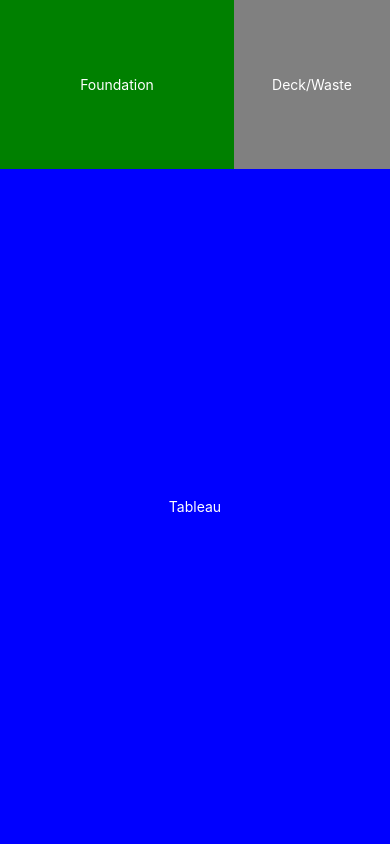
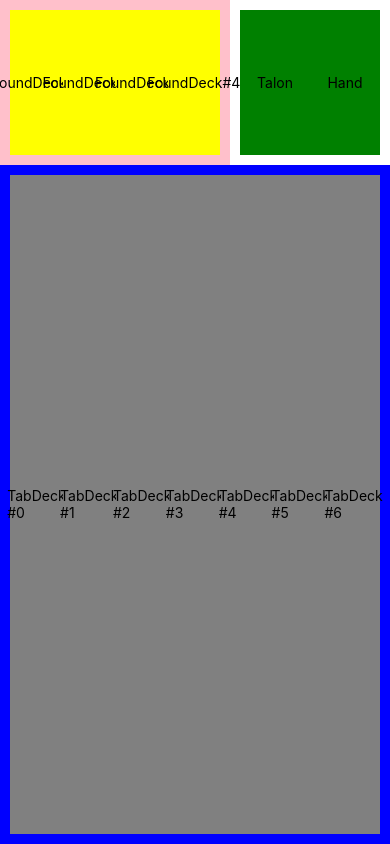
Before and after one commit to Esquared722/SolitaireApp, a React Native app: screen / in a window 390 px wide. Built offline with nearby package versions, Linux system fonts and the light colour scheme.

Commit message:
More layout drafting, have to start implementing images

```diff
--- a/App.js
+++ b/App.js
@@ -6,14 +6,24 @@ export default function App() {
     <View style={styles.container}>
       <View style={styles.top}>
         <View style={styles.foundation}>
-          <Text style={{color: 'white'}}>Foundation</Text>
+          <View style={styles.foundChild}><Text>FoundDeck#1</Text></View>
+          <View style={styles.foundChild}><Text>FoundDeck#2</Text></View>
+          <View style={styles.foundChild}><Text>FoundDeck#3</Text></View>
+          <View style={styles.foundChild}><Text>FoundDeck#4</Text></View>
         </View>
         <View style={styles.deck}>
-          <Text style={{color: 'white'}}>Deck/Waste</Text>
+          <View style={styles.deckChild}><Text>Talon</Text></View>
+          <View style={styles.deckChild}><Text>Hand</Text></View>
         </View>
       </View>
-      <View style={styles.bottom}>
-        <Text style={{color: 'white'}}>Tableau</Text>
+      <View style={styles.tableau}>
+        <View style={styles.tabChild}><Text>TabDeck #0</Text></View>
+        <View style={styles.tabChild}><Text>TabDeck #1</Text></View>
+        <View style={styles.tabChild}><Text>TabDeck #2</Text></View>
+        <View style={styles.tabChild}><Text>TabDeck #3</Text></View>
+        <View style={styles.tabChild}><Text>TabDeck #4</Text></View>
+        <View style={styles.tabChild}><Text>TabDeck #5</Text></View>
+        <View style={styles.tabChild}><Text>TabDeck #6</Text></View>
       </View>
     </View>
   );
@@ -27,21 +37,39 @@ const styles = StyleSheet.create({
     flex: 2,
     flexDirection: 'row'
   },
-  bottom: {
+  tableau: {
     flex: 8,
+    flexDirection: 'row',
     backgroundColor: 'blue',
+    padding: 10
+  },
+  tabChild: {
+    flex: 1,
+    backgroundColor: 'grey',
     alignItems: 'center',
-    justifyContent: 'center'
+    justifyContent: 'center',
+    padding: 5
   },
   foundation: {
     flex: 6,
-    backgroundColor: 'green',
+    flexDirection: 'row',
+    padding: 10,
+    backgroundColor: 'pink'
+  },
+  foundChild: {
+    flex: 1,
+    backgroundColor: 'yellow',
     alignItems: 'center',
     justifyContent: 'center'
   },
   deck: {
     flex: 4,
-    backgroundColor: 'gray',
+    flexDirection: 'row',
+    padding: 10
+  },
+  deckChild: {
+    flex: 1,
+    backgroundColor: 'green',
     alignItems: 'center',
     justifyContent: 'center'
   }
```
